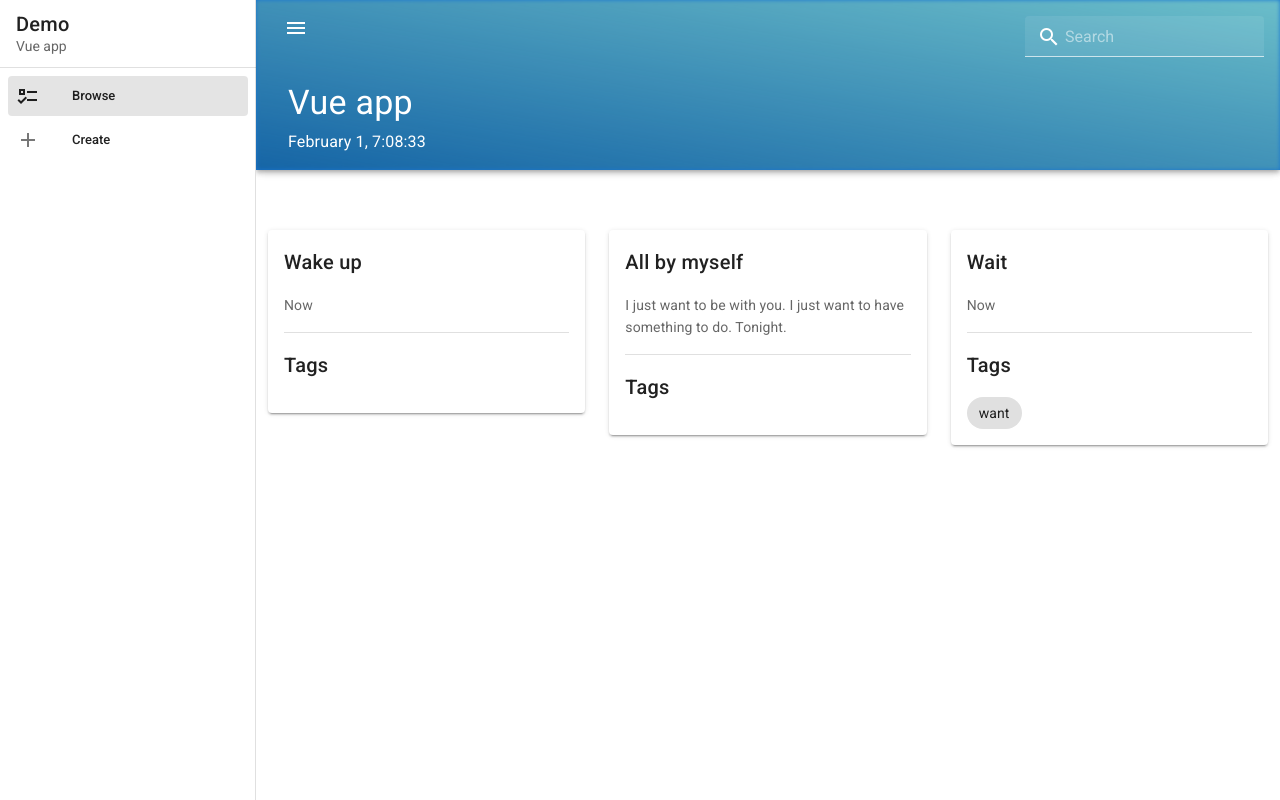
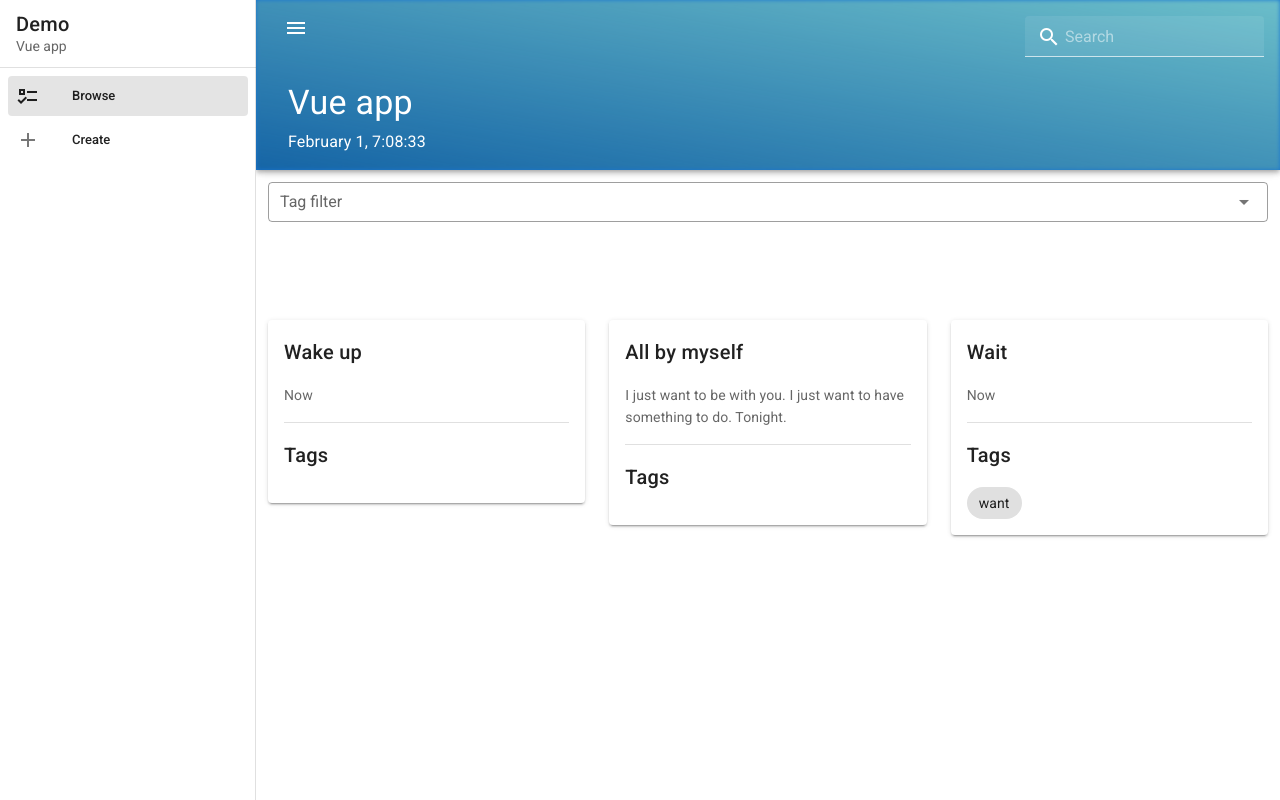
Before and after one commit to DiscoDancer/VueApp, a Vue app in the folder my-app/: page /#/ in a window 1280 px wide. Built offline with nearby package versions, Linux system fonts and the light colour scheme.

Commit message:
added tag filter visually

```diff
--- a/my-app/src/components/ReportForm.vue
+++ b/my-app/src/components/ReportForm.vue
@@ -34,7 +34,7 @@
 
     <v-autocomplete
       v-model="tags"
-      :items="['Customer', 'Support', 'Invest', 'Daily', 'Weekly']"
+      :items="allTags"
       chips
       label="Tags"
       full-width
@@ -62,6 +62,7 @@
 import { validationMixin } from 'vuelidate';
 import { required, maxLength } from 'vuelidate/lib/validators';
 import { lowercaseValidator } from '@/utils/lowercase-validator';
+import { reportTags } from '@/data/reportTags';
 
 export const maxTextSize = 140;
 
@@ -77,6 +78,7 @@ export default {
       name: '',
       description: '',
       tags: [],
+      allTags: reportTags,
     };
   },
   computed: {
--- a/my-app/src/components/ReportList.vue
+++ b/my-app/src/components/ReportList.vue
@@ -1,5 +1,19 @@
 <template>
   <v-container>
+    <v-row>
+      <v-col cols="12">
+        <v-autocomplete
+          v-model="values"
+          :items="items"
+          outlined
+          dense
+          chips
+          small-chips
+          label="Tag filter"
+          multiple
+        ></v-autocomplete>
+      </v-col>
+    </v-row>
     <v-row>
       <v-col
         cols="12"
@@ -21,12 +35,17 @@
 
 <script>
 import Report from '@/components/Report.vue';
+import { reportTags } from '@/data/reportTags';
 
 export default {
   name: 'ReportList',
   components: {
     report: Report,
   },
+  data: () => ({
+    items: reportTags,
+    values: [],
+  }),
 };
 </script>
 
--- /dev/null
+++ b/my-app/src/data/reportTags.js
@@ -0,0 +1,3 @@
+export const reportTags = ['Customer', 'Support', 'Invest', 'Daily', 'Weekly'];
+
+export default reportTags;
```
